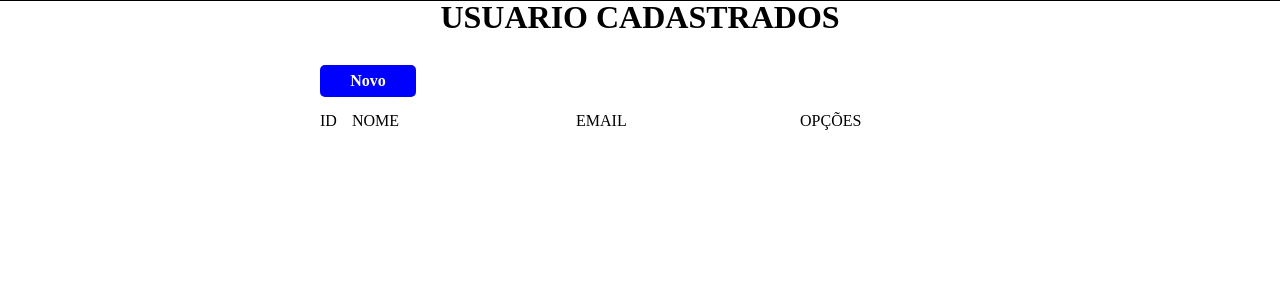
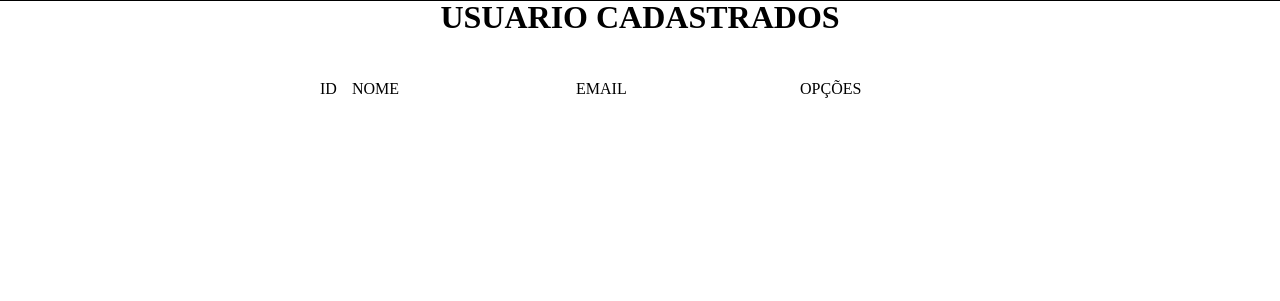
Before and after one commit to Deyllon/alura_challenger, a Django app: page /usuarios/visualizar_usuarios in a window 1280 px wide. Shown: the part 31-332 px from the top of the page. Run offline with Django 3.2, Linux system fonts and the light colour scheme; the visitor is signed in with stand-in values (Sample User, id 1); data that the repository does not hold is empty.

Commit message:
atualizando o projeto

```diff
--- a/usuarios/templates/usuarios_cadastrados.html
+++ b/usuarios/templates/usuarios_cadastrados.html
@@ -6,7 +6,7 @@
         <main class="main">
             <h1 class="texto_cadastro">USUARIO CADASTRADOS</h1>
             <section class="form">
-                <a class="ancoragem_botao" href="">Novo</a>
+
                 <div class="tabela_usuarios">
                     <h2 class="tabela_cabecalho">ID</h2>
                     <h2 class="tabela_cabecalho">NOME</h2>
```
Also changed, not shown: README.md.
